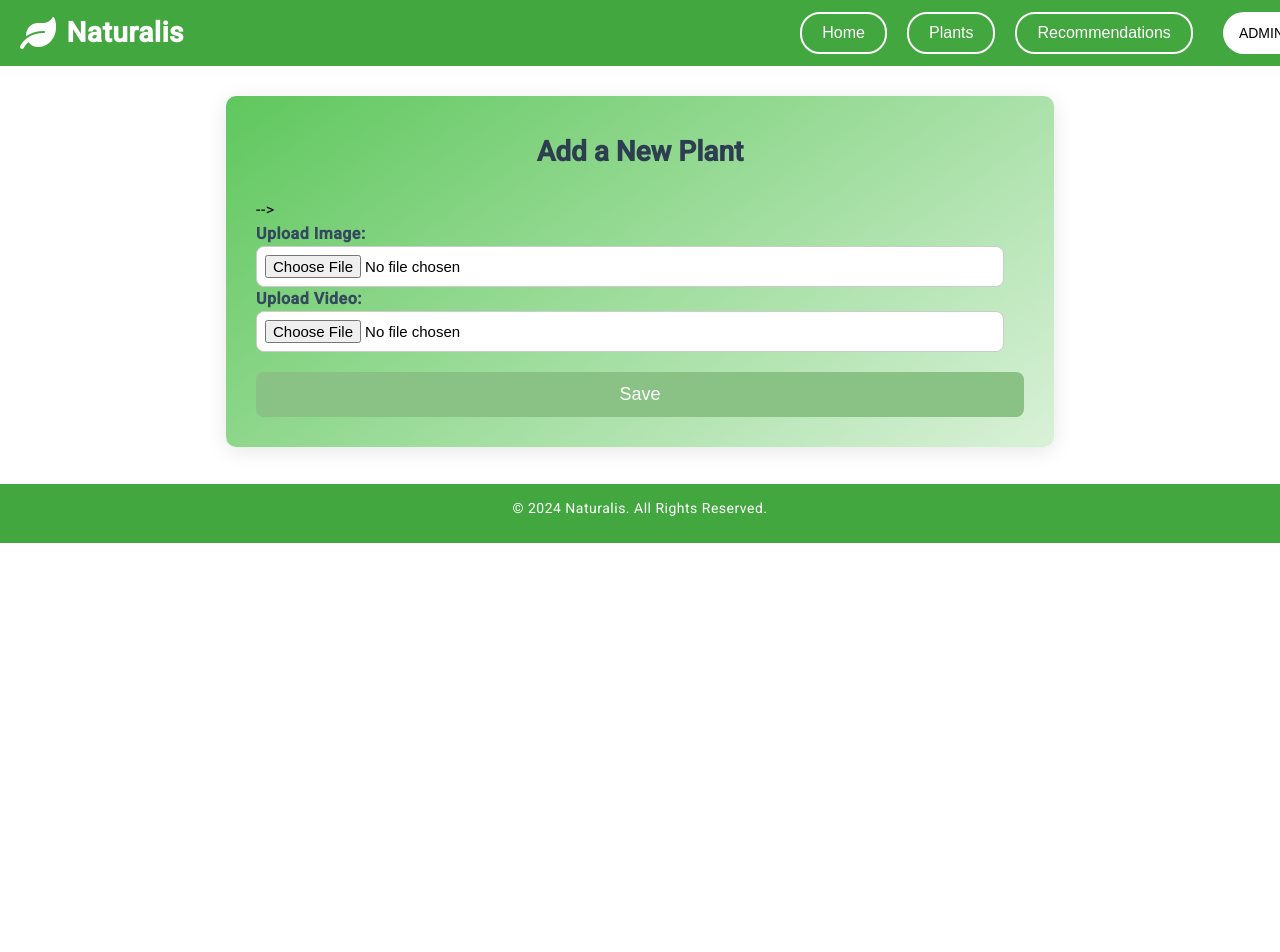
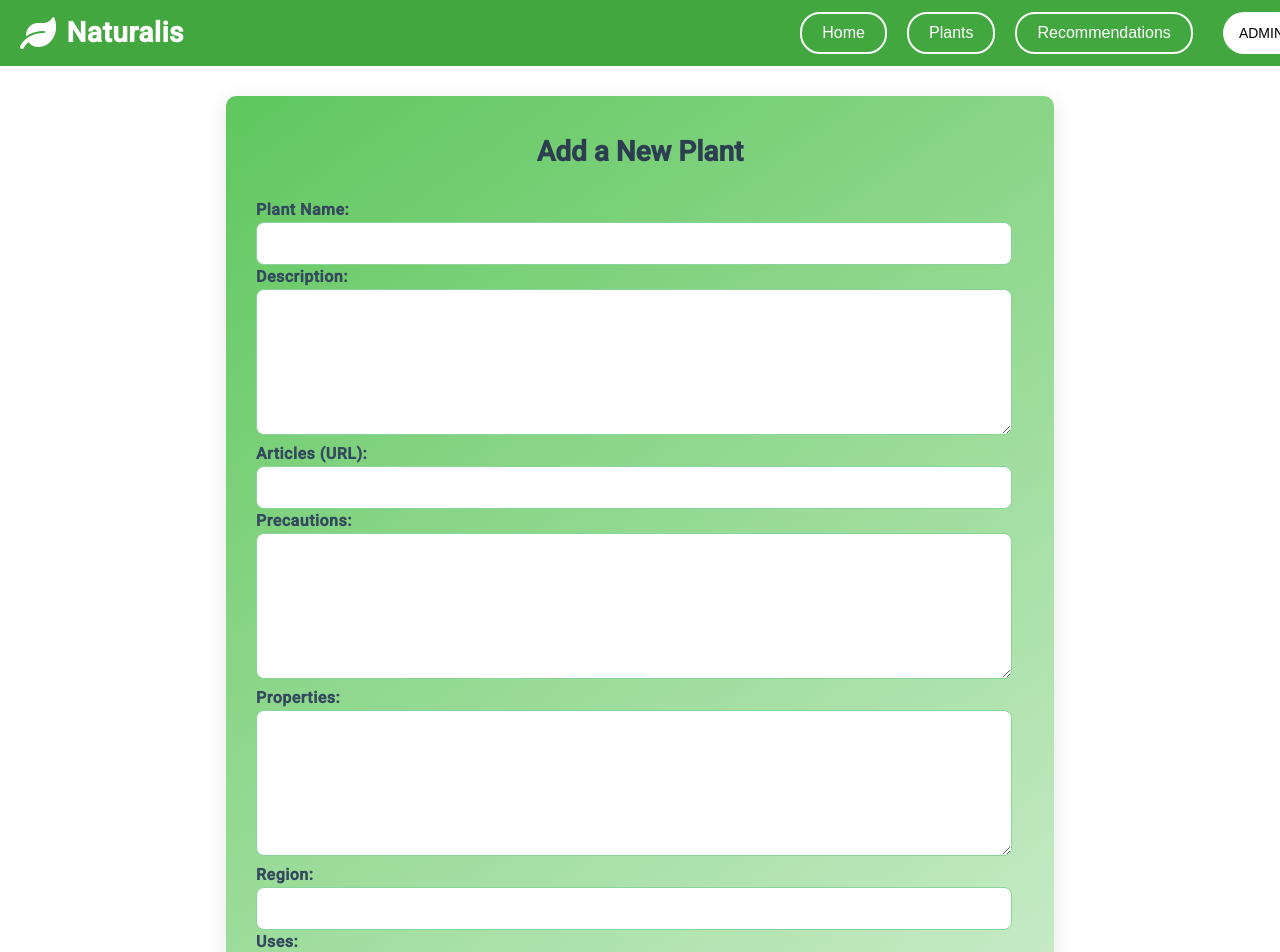
Before and after one commit to Chaimaert/Medicinal_Plants_Catalog_App, an Angular app in the folder Frontend/: page /admin/add-plant in a window 1280 px wide. Shown: the top 952 px of the page. Before the commit the page ends 800 px from the top, so only its background shows below. Built offline with nearby package versions, Linux system fonts and the light colour scheme.

Commit message:
Adding new plants, searching plants

```diff
--- a/Frontend/src/app/pages/add-plant/add-plant.component.html
+++ b/Frontend/src/app/pages/add-plant/add-plant.component.html
@@ -2,47 +2,47 @@
   <form (ngSubmit)="addPlant()">
     <h2>Add a New Plant</h2>
 
-    <!-- Plant Name
+     <!-- Plant Name -->
     <div>
       <label for="name">Plant Name:</label>
       <input type="text" id="name" [(ngModel)]="plantData.name" name="name" required>
     </div>
 
     <!-- Description -->
-    <!-- <div>
+    <div>
       <label for="description">Description:</label>
       <textarea id="description" [(ngModel)]="plantData.description" name="description" required></textarea>
-    </div> -->
+    </div>
 
     <!-- Articles (URL) -->
-    <!-- <div>
+     <div>
       <label for="articles">Articles (URL):</label>
       <input type="text" id="articles" [(ngModel)]="plantData.articles" name="articles">
-    </div> -->
+    </div>
 
     <!-- Precautions -->
-    <!-- <div>
+    <div>
       <label for="precautions">Precautions:</label>
       <textarea id="precautions" [(ngModel)]="plantData.precautions" name="precautions"></textarea>
-    </div> -->
+    </div>
 
     <!-- Properties -->
-    <!-- <div>
+    <div>
       <label for="properties">Properties:</label>
       <textarea id="properties" [(ngModel)]="plantData.properties" name="properties"></textarea>
     </div>
 
     <!-- Region -->
-    <!-- <div>
+    <div>
       <label for="region">Region:</label>
       <input type="text" id="region" [(ngModel)]="plantData.region" name="region">
-    </div> -->
+    </div>
 
     <!-- Uses -->
-    <!-- <div>
+   <div>
       <label for="uses">Uses:</label>
       <input type="text" id="uses" [(ngModel)]="plantData.uses" name="uses">
-    </div> --> -->
+    </div>
 
     <!-- Image Upload -->
     <div>
--- a/Frontend/src/app/pages/plant-list/plant-list.component.html
+++ b/Frontend/src/app/pages/plant-list/plant-list.component.html
@@ -3,10 +3,12 @@
   <div class="advanced-search">
     <div class="advanced-search-form">
       <input
-        type="text"
-        placeholder="Search plant"
-        class="search-input"
-      />
+      type="text"
+      [(ngModel)]="searchInput"
+      placeholder="Search "
+      class="search-input"
+    />
+
       <button class="search-button" (click)="searchPlants()">Search</button>
     </div>
   </div>
--- a/Frontend/src/app/pages/plant-list/plant-list.component.ts
+++ b/Frontend/src/app/pages/plant-list/plant-list.component.ts
@@ -11,7 +11,7 @@ import { Plant } from '../../models/plant.model';
 export class PlantListComponent implements OnInit {
   plants: Plant[] = [];
   filteredPlants: Plant[] = [];
-  searchLetter: string = ''; // For search input
+  searchInput: string = ''; // For the single search input
   currentPage: number = 1;
   itemsPerPage: number = 8;
 
@@ -29,9 +29,22 @@ export class PlantListComponent implements OnInit {
   }
 
   searchPlants(): void {
-    const searchParams = { nom: this.searchLetter }; // Assuming `nom` is the backend query param
-    this.plantService.searchPlants(searchParams).subscribe(
+    const params: { [key: string]: string } = {};
+
+    if (this.searchInput.toLowerCase().startsWith('region:')) {
+      params['region'] = this.searchInput.replace('region:', '').trim();
+    } else if (this.searchInput.toLowerCase().startsWith('property:')) {
+      params['proprietes'] = this.searchInput.replace('property:', '').trim();
+    } else if (this.searchInput.toLowerCase().startsWith('use:')) {
+      params['utilisations'] = this.searchInput.replace('use:', '').trim();
+    } else {
+      params['nom'] = this.searchInput.trim();
+    }
+
+    console.log('Search Params:', params); // Debug here
+    this.plantService.searchPlants(params).subscribe(
       (data: Plant[]) => {
+        console.log('Filtered Plants:', data); // Debug here
         this.filteredPlants = data;
         this.currentPage = 1;
       },
@@ -42,7 +55,7 @@ export class PlantListComponent implements OnInit {
   }
 
   viewPlantDetails(plantId: number): void {
-    this.router.navigate(['/plant-details', plantId]); // Navigate to plant details page
+    this.router.navigate(['/plant-details', plantId]); // Navigate to the plant details page
   }
 
   getPaginatedPlants(): Plant[] {
--- a/Frontend/src/app/services/plant.service.ts
+++ b/Frontend/src/app/services/plant.service.ts
@@ -24,8 +24,8 @@ export class PlantService {
   // search plants
   searchPlants(searchParams: any): Observable<Plant[]> {
     return this.http.get<Plant[]>(`${this.apiUrl}/plantes/recherche-avancee`, { params: searchParams });
+
   }
-
 
   // Add a new comment
   addComment(
```
